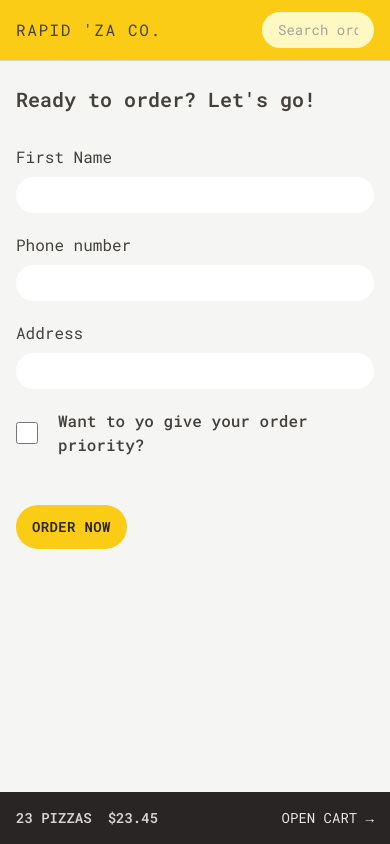
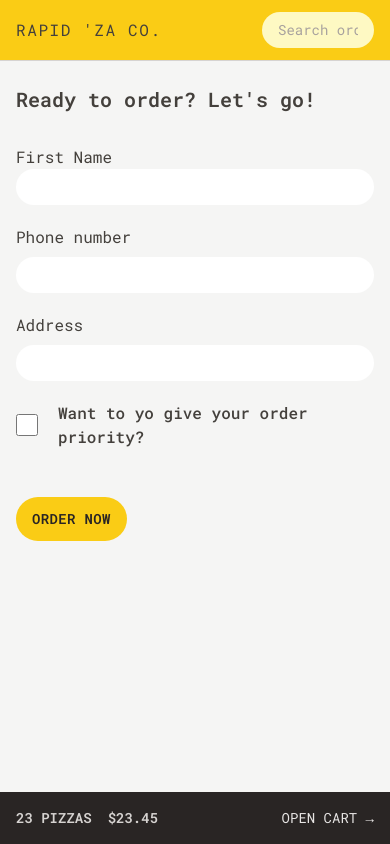
Before and after one commit to JS-Mechanic/Rapid-Za, a React (Vite) app: page /order/new in a window 390 px wide. Built offline with nearby package versions, Linux system fonts and the light colour scheme.

Commit message:
Fixing form input minor stylish issue

```diff
--- a/src/features/order/CreateOrder.jsx
+++ b/src/features/order/CreateOrder.jsx
@@ -45,10 +45,10 @@ function CreateOrder() {
 			<h2 className="text-xl font-semibold mb-8">Ready to order? Let's go!</h2>
 
 			<Form method="POST">
-				<div className="mb-5 flex flex-col gap-2 sm:flex-row sm:items-center">
+				<div className="mb-5 flex flex-col sm:flex-row sm:items-center">
 					<label className="sm:basis-40">First Name</label>
 					<input
-						className="input grow"
+						className="input grow ml-0 sm:ml-2"
 						defaultValue={username}
 						type="text"
 						name="customer"
```
